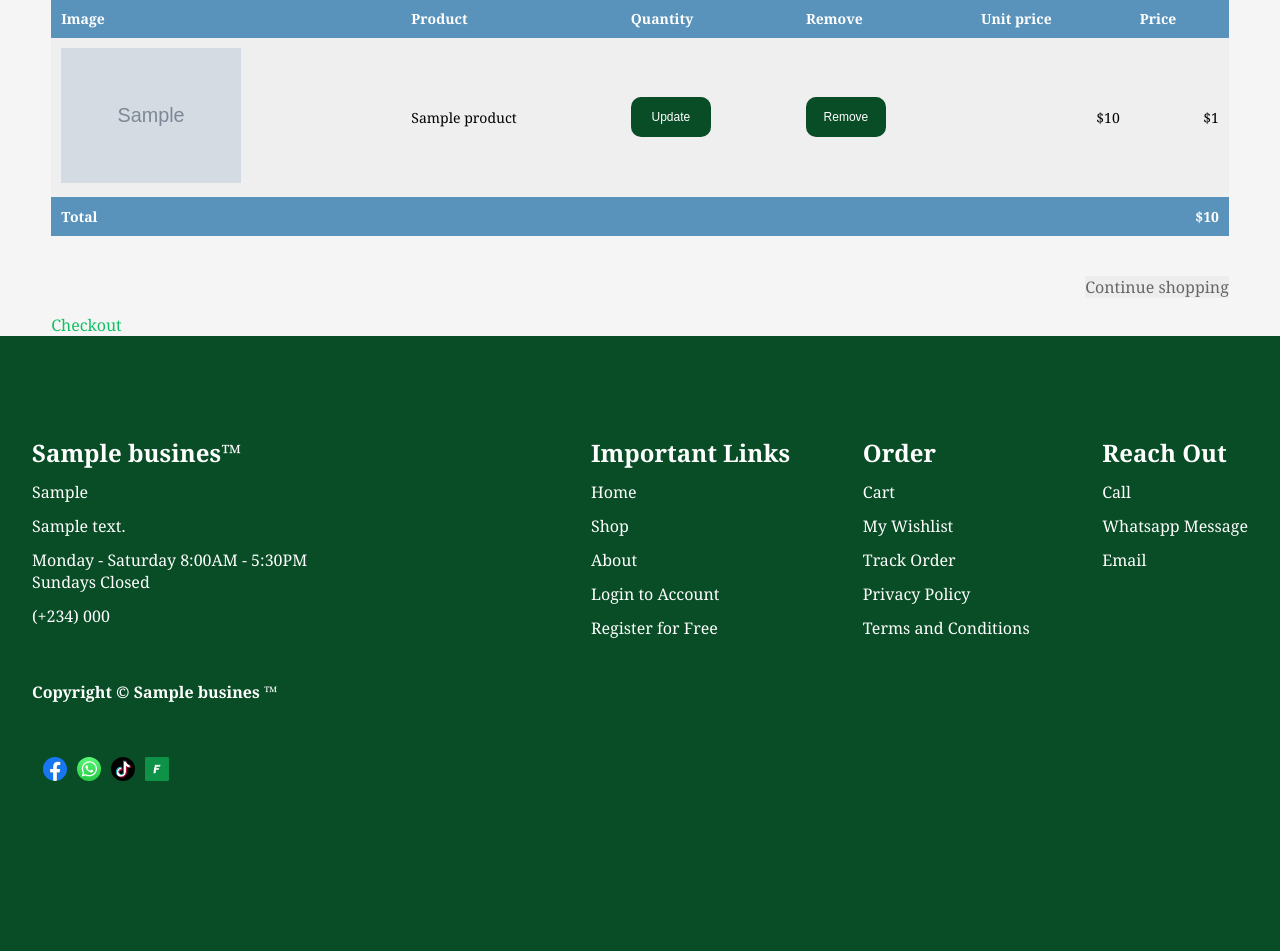
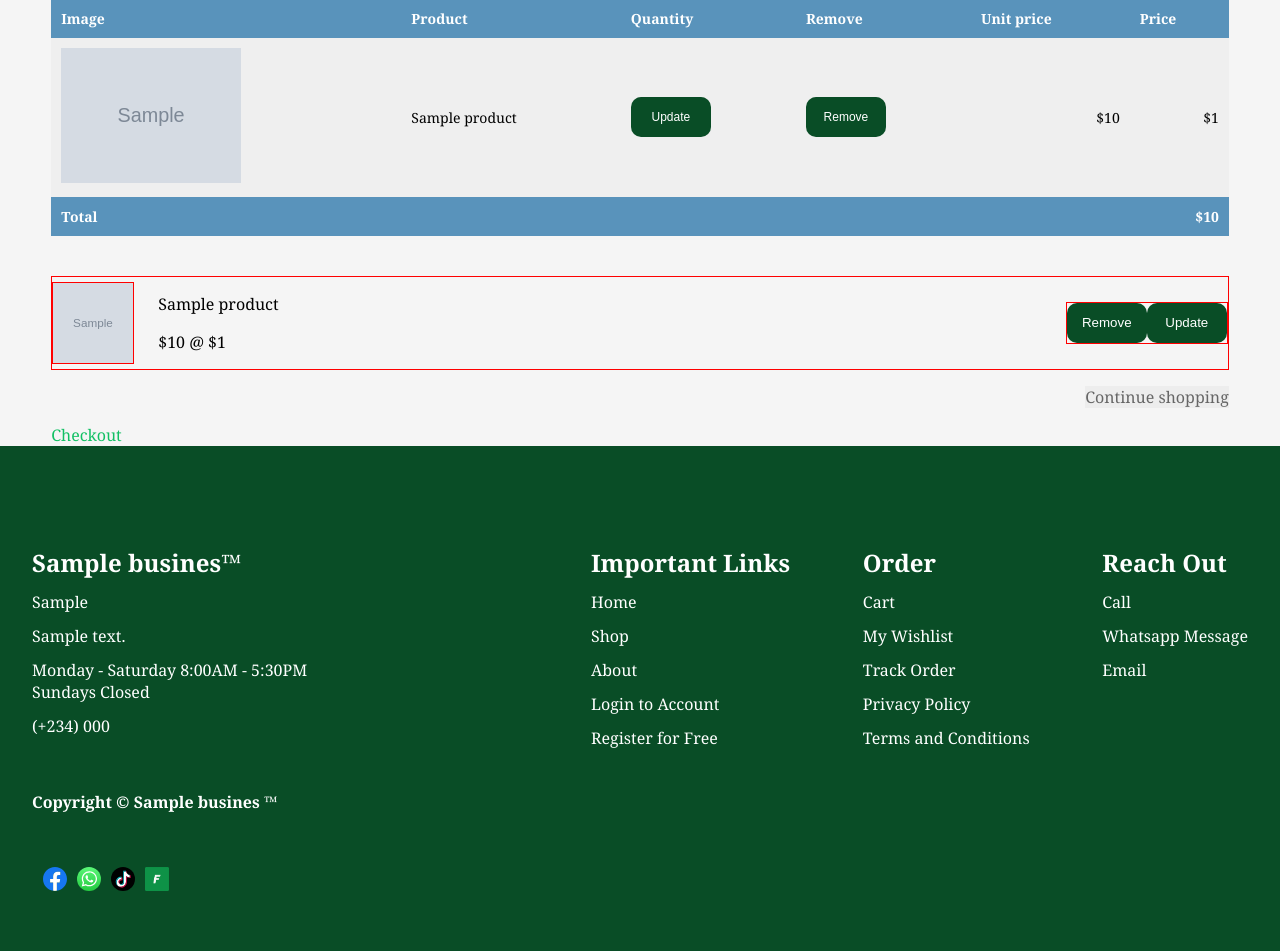
Before and after one commit to akintolatech/fabletech, a Django app: template cart/templates/cart/detail.html in a window 1280 px wide. Shown: the part 157-1108 px from the top of the page. Before the commit the page ends 938 px from the top, so only its background shows below. Run offline with Django 5.2, Linux system fonts and the light colour scheme; the template is opened without the code that fills it: most values are stand-ins (such as "Sample title", 1, 10 or a date in 2020); grey boxes marked "Sample" are stand-in pictures; some libraries are stand-ins or nearby versions.

Commit message:
Code refactor

```diff
--- a/cart/templates/cart/detail.html
+++ b/cart/templates/cart/detail.html
@@ -42,12 +42,12 @@
             <td>
               <a href="{{ product.get_absolute_url }}">
                 <img src="{% if product.image %}{{ product.image.url }}
-                {% else %}{% static "img/no_image.png" %}{% endif %}">
+                {% else %}{% static 'img/no_image.png' %}{% endif %}">
               </a>
             </td>
             <td>{{ product.name }}</td>
             <td>
-              <form action="{% url "cart:cart_add" product.id %}" method="post">
+              <form action="{% url 'cart:cart_add' product.id %}" method="post">
                 {{ item.update_quantity_form.quantity }}
                 {{ item.update_quantity_form.override }}
                 <input type="submit" value="Update" style="width: 80px;">
@@ -55,7 +55,7 @@
               </form>
             </td>
             <td>
-              <form action="{% url "cart:cart_remove" product.id %}" method="post">
+              <form action="{% url 'cart:cart_remove' product.id %}" method="post">
                 <input type="submit" value="Remove" style="width: 80px;">
                 {% csrf_token %}
               </form>
@@ -72,6 +72,45 @@
       </tr>
     </tbody>
   </table>
+
+  {% for item in cart %}
+      {% with product=item.product %}
+
+        <div class="cart-item-container">
+
+          <div class="cart-img-details">
+
+              <div class="cart-item-img-box">
+                  <a href="{{ product.get_absolute_url }}">
+                    <img src="{% if product.image %}{{ product.image.url }}
+                    {% else %}{% static 'img/no_image.png' %}{% endif %}">
+                  </a>
+              </div>
+
+              <div class="cart-item-details">
+                  <p>{{ product.name }}</p>
+                  <p>${{ item.price }} @ ${{ item.total_price }}</p>
+              </div>
+          </div>
+
+          <div class="cart-qty-control">
+
+              <form action="{% url 'cart:cart_remove' product.id %}" method="post">
+                <input type="submit" value="Remove" style="width: 80px;">
+                {% csrf_token %}
+              </form>
+
+              <form action="{% url 'cart:cart_add' product.id %}" method="post">
+                {{ item.update_quantity_form.quantity }}
+                {{ item.update_quantity_form.override }}
+                <input type="submit" value="Update" style="width: 80px;">
+                {% csrf_token %}
+              </form>
+          </div>
+        </div>
+
+      {% endwith %}
+  {% endfor %}
   <p class="text-right">
     <a href="{% url 'shop:product_list' %}" class="button
     light">Continue shopping</a>
--- a/orders/templates/orders/order/create.html
+++ b/orders/templates/orders/order/create.html
@@ -5,8 +5,9 @@
 {% endblock %}
 
 {% block content %}
-  <div class="auth-form">
+\
     <h1>Checkout</h1>
+
     <div class="order-info">
       <h3>Your order</h3>
       <ul>
@@ -19,10 +20,11 @@
       </ul>
       <p>Total: ${{ cart.get_total_price }}</p>
     </div>
+
     <form method="post" class="order-form">
       {{ form.as_p }}
       <p><input type="submit" value="Place order"></p>
       {% csrf_token %}
     </form>
-  </div>
+
 {% endblock %}
--- a/static/styles/cart.css
+++ b/static/styles/cart.css
@@ -30,7 +30,7 @@ a.button, input[type="submit"] {
 
 
 #id_quantity {
-    width: 120px;
+    width: 40px;
     height: 34px;
 }
 
@@ -334,3 +334,40 @@ form div.field {
     color:#666;
     border-radius:4px;
 }
+
+
+.cart-item-container {
+    border: 1px solid red;
+    /* height: 200px; */
+    display: flex;
+    justify-content: space-between;
+    align-items: center;
+}
+
+.cart-img-details {
+    display: flex;
+    justify-content: space-between;
+    align-items: center;
+}
+
+.cart-item-img-box {
+    width: 80px;
+    height: 80px;
+    border: 1px solid red;
+    margin-right: 24px;
+}
+
+
+.cart-item-img-box img{
+    width: 100%;
+    height: 100%;
+}
+
+.cart-qty-control {
+    /* width: 84px; */
+    height: 40px;
+    border: 1px solid red;
+    display: flex;
+    justify-content: space-between;
+    align-items: center;
+}
```
Also changed, not shown: db.sqlite3.
